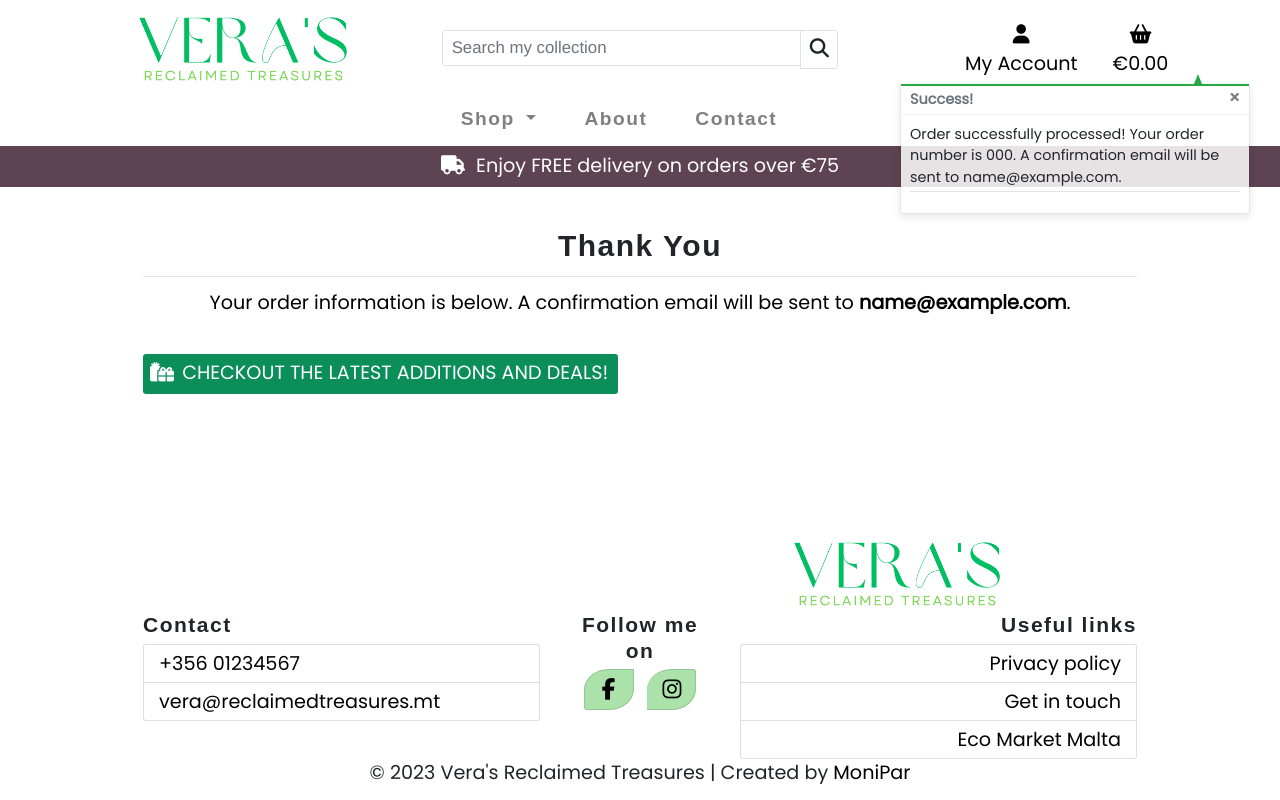
After one commit to MoniPar/reclaimed-treasures, a Django app: page /checkout/checkout_success/000/ in a window 1280 px wide. The commit adds this page. Run offline with Django 3.2, Linux system fonts and the light colour scheme; tables that the repository leaves empty hold one stand-in row (values such as "Sample post"); some libraries are stand-ins or nearby versions; some web fonts are replaced.

Commit message:
Add checkout success logic

```diff
--- a/basket/contexts.py
+++ b/basket/contexts.py
@@ -12,8 +12,8 @@ def basket_contents(request):
     total = 0
     product_count = 0
     basket = request.session.get('basket', {})
-
-    for item_id, quantity in basket.items():  # basket from the session
+    # Iterates through the products in the basket session
+    for item_id, quantity in basket.items():
         product = get_object_or_404(Product, pk=item_id)
         total += quantity * product.price
         product_count += quantity
--- a/checkout/__init__.py
+++ b/checkout/__init__.py
@@ -0,0 +1 @@
+default_app_config = 'checkout.apps.CheckoutConfig'
--- a/checkout/forms.py
+++ b/checkout/forms.py
@@ -8,8 +8,8 @@ class OrderForm(forms.ModelForm):
         model = Order
         fields = ('full_name', 'email', 'phone_number',
                   'street_address1', 'street_address2',
-                  'town_or_city', 'eircode', 'country',
-                  'county',)
+                  'town_or_city', 'eircode', 'county',
+                  'country',)
 
     def __init__(self, *args, **kwargs):
         """
--- a/checkout/models.py
+++ b/checkout/models.py
@@ -16,7 +16,7 @@ class Order(models.Model):
     phone_number = models.CharField(max_length=20, null=False, blank=False)
     country = CountryField(blank_label='Country *', null=False, blank=False)
     eircode = models.CharField(max_length=20, null=True, blank=True)
-    town_or_city = models.CharField(max_length=40, null=True, blank=True)
+    town_or_city = models.CharField(max_length=40, null=False, blank=False)
     street_address1 = models.CharField(max_length=80, null=False, blank=False)
     street_address2 = models.CharField(max_length=80, null=True, blank=True)
     county = models.CharField(max_length=80, null=True, blank=True)
@@ -28,7 +28,7 @@ class Order(models.Model):
     grand_total = models.DecimalField(
         max_digits=10, decimal_places=2, null=False, default=0)
 
-    def generate_order_number(self):
+    def _generate_order_number(self):
         """
         Generates a random and unique order number
         """
@@ -53,7 +53,7 @@ class Order(models.Model):
         Overrides original save method to set and save the order number
         """
         if not self.order_number:
-            self.order_number = self.generate_order_number()
+            self.order_number = self._generate_order_number()
         super().save(*args, **kwargs)
 
     def __str__(self):
--- /dev/null
+++ b/checkout/templates/checkout/checkout_success.html
@@ -0,0 +1,42 @@
+{% extends 'base.html' %}
+{% load static %}
+
+{% block extra_css %}
+<link rel="stylesheet" href="{% static 'checkout/css/checkout.css' %}">
+{% endblock %}
+
+{% block page_header %}
+<div class="container header-container">
+    <div class="row">
+        <div class="col"></div>
+    </div>
+</div>
+{% endblock %}
+
+{% block content %}
+<div class="container mt-5">
+    <div class="row">
+        <div class="col text-center mt-3 mb-4">
+            <h1>Thank You</h1>
+            <hr>
+            <p class="text-black">Your order information is below.
+                A confirmation email will be sent to
+                <strong> {{ order.email }}</strong>.
+            </p>
+        </div>
+    </div>
+    <div class="row">
+        <div class="col-12 col-lg-7">
+            <a href="{% url 'products' %}?category=new,deals"
+                class="btn btn-green my-2">
+                <span class="icon mr-2">
+                    <i class="fa-solid fa-gifts" aria-hidden="true"></i>
+                </span>
+                <span class="text-uppercase">
+                    Checkout the latest additions and deals!
+                </span>
+            </a>
+        </div>
+    </div>
+</div>
+{% endblock %}
--- a/checkout/urls.py
+++ b/checkout/urls.py
@@ -3,4 +3,6 @@ from . import views
 
 urlpatterns = [
     path('', views.checkout, name='checkout'),
+    path('checkout_success/<order_number>/',
+         views.checkout_success, name='checkout_success'),
 ]
--- a/checkout/views.py
+++ b/checkout/views.py
@@ -1,8 +1,11 @@
-from django.shortcuts import render, redirect, reverse
+from django.shortcuts import (
+    render, redirect, reverse, get_object_or_404)
 from django.contrib import messages
 from django.conf import settings
 from basket.contexts import basket_contents
 from .forms import OrderForm
+from .models import Order, OrderLineItem
+from products.models import Product
 import stripe
 
 
@@ -13,27 +16,77 @@ def checkout(request):
     stripe_public_key = settings.STRIPE_PUBLIC_KEY
     stripe_secret_key = settings.STRIPE_SECRET_KEY
 
-    basket = request.session.get('basket', {})
-    if not basket:
-        messages.error(request, "You don't have anything in your basket!")
-        return redirect(reverse('products'))
+    if request.method == 'POST':
+        basket = request.session.get('basket', {})
 
-    current_basket = basket_contents(request)
-    total = current_basket['grand_total']
-    stripe_total = round(total * 100)
-    stripe.api_key = stripe_secret_key
-    intent = stripe.PaymentIntent.create(
-        amount=stripe_total,
-        currency=settings.STRIPE_CURRENCY,
-    )
-    print(intent)
+        form_data = {
+            'full_name': request.POST['full_name'],
+            'email': request.POST['email'],
+            'phone_number': request.POST['phone_number'],
+            'street_address1': request.POST['street_address1'],
+            'street_address2': request.POST['street_address2'],
+            'town_or_city': request.POST['town_or_city'],
+            'county': request.POST['county'],
+            'eircode': request.POST['eircode'],
+            'country': request.POST['country'],
+        }
 
-    order_form = OrderForm()
+        order_form = OrderForm(form_data)
+        if order_form.is_valid():
+            order = order_form.save()
+            # Iterates through the items in basket and creates each line item
+            for item_id, quantity in basket.items():
+                try:
+                    product = Product.objects.get(id=item_id)
+                    # Decrements stock depending on quantity purchased
+                    product.stock -= quantity
+                    product.save()
+                    order_line_item = OrderLineItem(
+                        order=order,
+                        product=product,
+                        quantity=quantity,
+                    )
+                    order_line_item.save()
+                except Product.DoesNotExist:
+                    messages.error(request,
+                                   "One of the products in your basket "
+                                   "wasn't found in the database. Please "
+                                   "call us for further assistance!")
+                    order.delete()
+                    return redirect(reverse('shopping_basket'))
+            # Save the information to the user's profile
+            request.session['save_info'] = 'save-info' in request.POST
+            return redirect(reverse('checkout_success',
+                            args=[order.order_number]))
+        # If form is not valid
+        else:
+            messages.error(request,
+                           "There was an error  with your form. "
+                           "Please check your information again!")
+            return redirect(reverse('checkout'))
+    # If request is GET
+    else:
+        basket = request.session.get('basket', {})
+        if not basket:
+            messages.error(request, "You don't have anything in your basket!")
+            return redirect(reverse('products'))
+
+        current_basket = basket_contents(request)
+        total = current_basket['grand_total']
+        stripe_total = round(total * 100)
+        stripe.api_key = stripe_secret_key
+        intent = stripe.PaymentIntent.create(
+            amount=stripe_total,
+            currency=settings.STRIPE_CURRENCY,
+        )
+        print(intent)
+
+        order_form = OrderForm()
 
     if not stripe_public_key:
         messages.warning(request,
-                         'The Stripe public key is missing.'
-                         ' Did you forget to set it in your environment?')
+                         "The Stripe public key is missing. "
+                         "Did you forget to set it in your environment?")
 
     template = 'checkout/checkout.html'
     context = {
@@ -43,3 +96,25 @@ def checkout(request):
     }
 
     return render(request, template, context)
+
+
+def checkout_success(request, order_number):
+    """
+    Handles successful checkouts
+    """
+    save_info = request.session.get('save_info')
+    order = get_object_or_404(Order, order_number=order_number)
+    messages.success(request,
+                     "Order successfully processed! Your order number is "
+                     f"{order_number}. A confirmation email will be sent "
+                     f"to {order.email}.")
+    # Deletes the user's basket from the session once the order is complete
+    if 'basket' in request.session:
+        del request.session['basket']
+
+    template = 'checkout/checkout_success.html'
+    context = {
+        'order': order,
+    }
+
+    return render(request, template, context)
--- a/products/models.py
+++ b/products/models.py
@@ -36,5 +36,8 @@ class Product(models.Model):
     stock = models.PositiveIntegerField(default=0)
     image = models.ImageField(null=True, blank=True)
 
+    # def has_stock(self):
+    #     return self.stock > 0
+
     def __str__(self):
         return self.name
--- a/products/templates/products/product_detail.html
+++ b/products/templates/products/product_detail.html
@@ -57,8 +57,10 @@
                     <small class="text-muted">No rating</small>
                 {% endif %}
                 <p class="mt-3">{{ product.description }}</p>
-                {% if product.available %}
-                    <p class="small mt-1 mb-0">Stock: {{ product.stock }}</p>
+                {% if product.stock > 0 %}
+                    <p class="small mt-1 mb-0" data-stock="{{ product.stock }}">
+                        Stock: {{ product.stock }}
+                    </p>
                 {% else %}
                     <p class="small mt-1 mb-0">Made to Order</p>
                 {% endif %}
```
Also changed, not shown: checkout/apps.py (+5 -5 lines).
